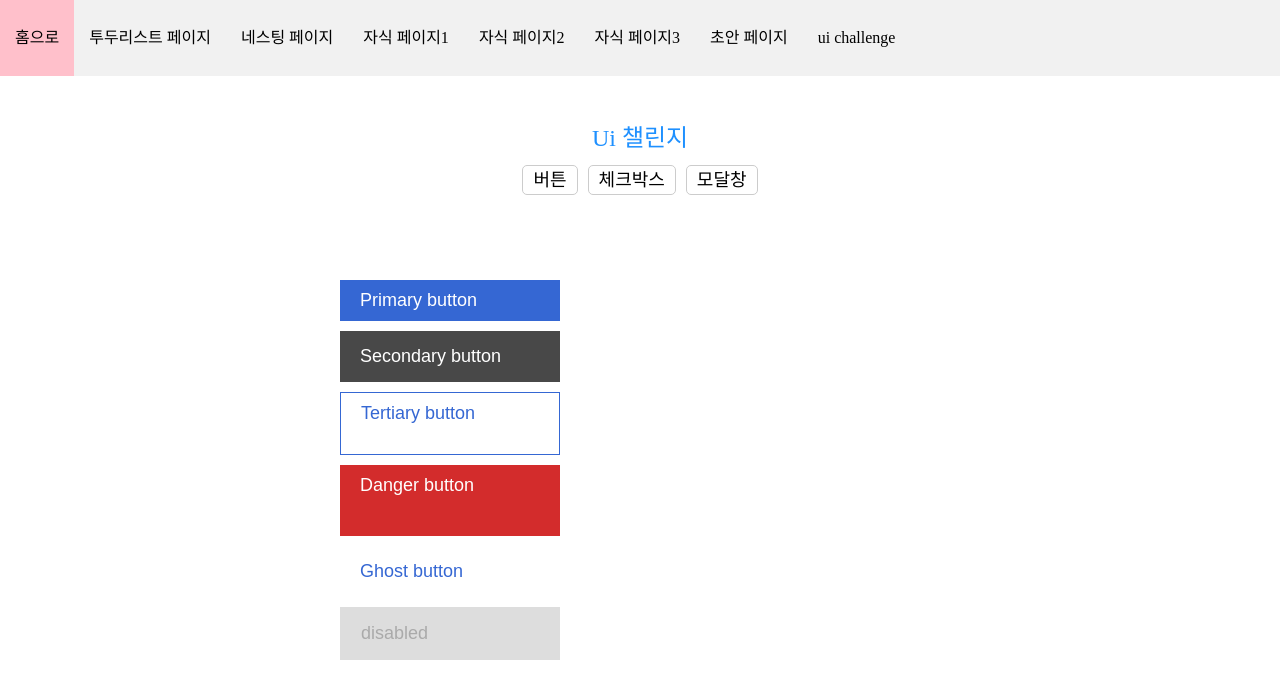
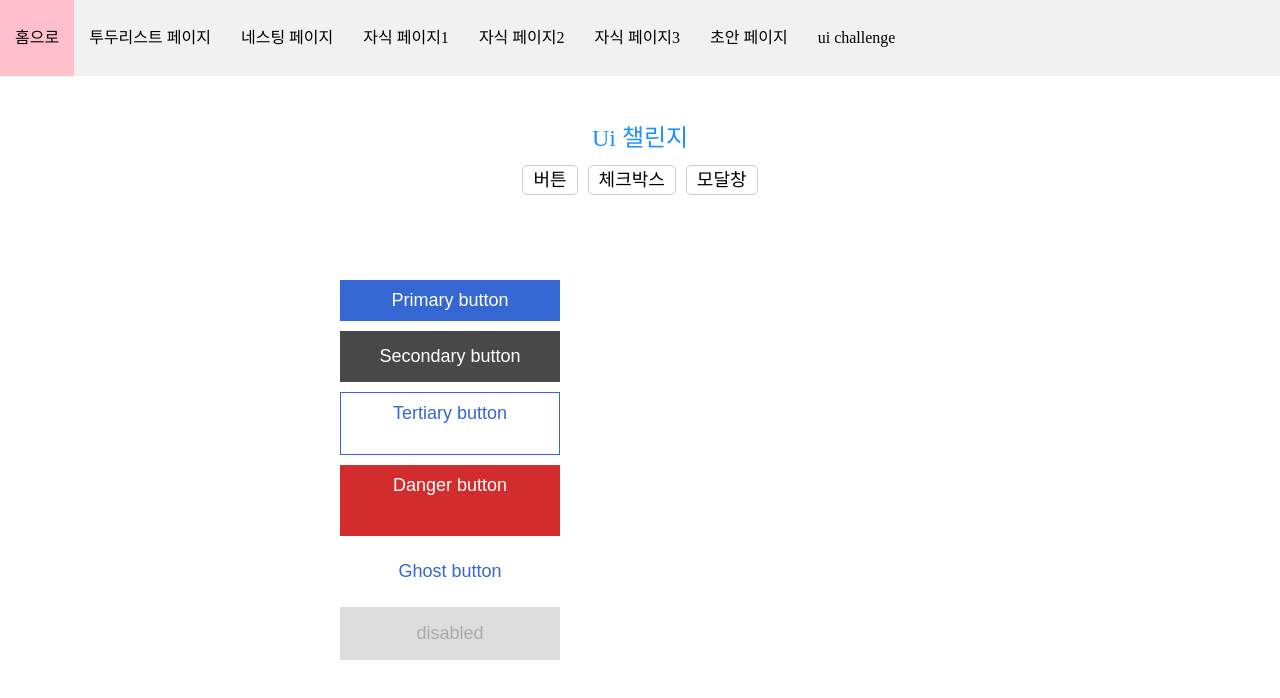
Before and after one commit to seongEun95/react-lesson, a React (Create React App) app: page /ui/button in a window 1280 px wide. Shown: the top 698 px of the page. Built offline with nearby package versions, Linux system fonts and the light colour scheme.

Commit message:
버튼 컴포넌트 수정

```diff
--- a/src/components/uiChallComp/Button.tsx
+++ b/src/components/uiChallComp/Button.tsx
@@ -113,14 +113,15 @@ const xlargeCss = css`
 const commonCss = () => css`
   display: flex;
   align-items: center;
-  padding-left: 20px !important;
+  justify-content: center;
   box-sizing: border-box;
-  width: 220px;
+  max-width: 220px;
+  width: 100%;
   font-size: 18px;
   border: none;
   cursor: pointer;
   &:hover {
-    opacity: 0.5;
+    opacity: 0.8;
   }
 
   &:disabled {
```
